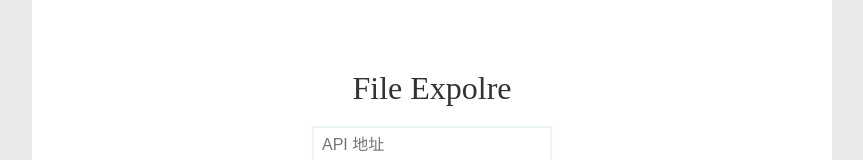
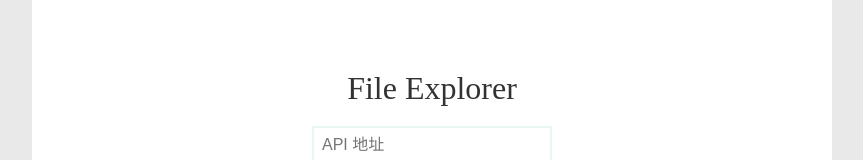
Before and after one commit to Zhousiru/file-explorer-frontend, a Vue app: page /#/login in a window 1280 px wide. Shown: the part 256-416 px from the top of the page, without its empty margins (208-1071 px from the left). Built offline with nearby package versions, Linux system fonts and the light colour scheme.

Commit message:
fix: title

```diff
--- a/src/views/Login.vue
+++ b/src/views/Login.vue
@@ -52,7 +52,7 @@ export default {
     </div>
   </Transition>
   <div class="content">
-    <div class="title">File Expolre</div>
+    <div class="title">File Explorer</div>
     <div class="form-field">
       <input type="text" v-model="addr" placeholder="API 地址">
       <div class="combine">
```
